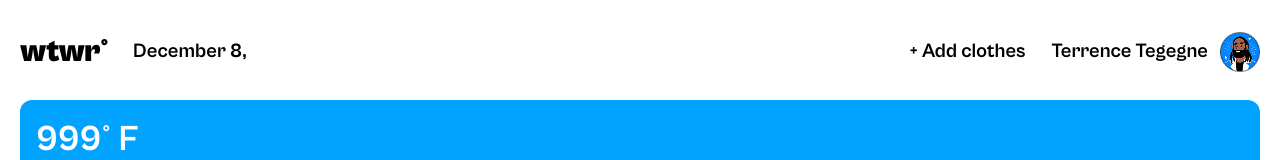
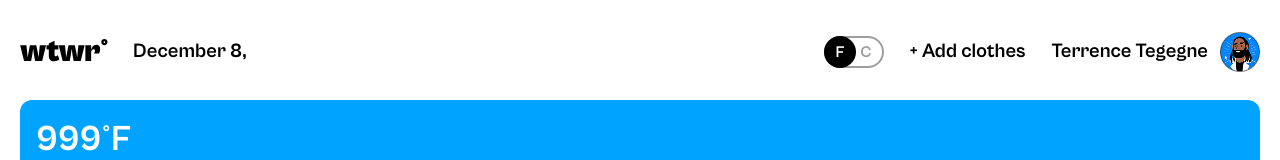
Before and after one commit to davebedoya/se_project_react, a React (Vite) app: page / in a window 1280 px wide. Shown: the top 160 px of the page. Built offline with nearby package versions, Linux system fonts and the light colour scheme; no server answers.

Commit message:
Part 3/10 Completed

```diff
--- a/src/components/App/App.jsx
+++ b/src/components/App/App.jsx
@@ -9,6 +9,7 @@ import ModalWithForm from "../ModalWithForm/ModalWithForm";
 import ItemModal from "../ItemModal/ItemModal";
 import { getWeather, filterWeatherData } from "../../utils/weatherApi";
 import { defaultClothingItems } from "../../utils/constants";
+import CurrentTemperatureUnitContext from "../../contexts/CurrentTemperatureUnitContext";
 
 function App() {
   const [weatherData, setWeatherData] = useState({
@@ -21,6 +22,11 @@ function App() {
   const [activeModal, setActiveModal] = useState("");
   const [selectedCard, setSelectedCard] = useState({});
   const [clothingItems, setClothingItems] = useState(defaultClothingItems);
+  const [currentTemperatureUnit, setCurrentTemperatureUnit] = useState("F");
+
+  const handleToggleSwitchChange = () => {
+    setCurrentTemperatureUnit(currentTemperatureUnit === "F" ? "C" : "F");
+  };
 
   useEffect(() => {
     getWeather(coordinates, apiKey)
@@ -45,6 +51,9 @@ function App() {
   };
 
   return (
+    <CurrentTemperatureUnitContext.Provider
+      value={{ currentTemperatureUnit, handleToggleSwitchChange }}
+    >
       <div className="app">
         <div className="page__content">
           <Header handleAddClick={handleAddClick} weatherData={weatherData} />
@@ -84,7 +93,10 @@ function App() {
           </label>
           <fieldset className="modal__radio-buttons">
             <legend className="modal__legend">Select the weather type:</legend>
-          <label htmlFor="hot" className="modal__label modal__label_type_radio">
+            <label
+              htmlFor="hot"
+              className="modal__label modal__label_type_radio"
+            >
               <input
                 id="hot"
                 type="radio"
@@ -129,6 +141,7 @@ function App() {
           onClose={closeModal}
         />
       </div>
+    </CurrentTemperatureUnitContext.Provider>
   );
 }
 
--- a/src/components/Header/Header.css
+++ b/src/components/Header/Header.css
@@ -9,7 +9,7 @@
 }
 
 .header__date-and-location {
-  margin: 0;
+  margin: 0 auto 0 0;
   font-family: "CabinetGrotesk", sans-serif;
   font-weight: 700;
   font-size: 20px;
@@ -17,7 +17,9 @@
 }
 
 .header__add-clothes-btn {
-  margin: 0 20px 0 auto;
+  /* margin: 0 20px 0 auto; */
+  margin: 0 20px;
+
   font-family: "CabinetGrotesk", sans-serif;
   font-weight: 700;
   font-size: 20px;
--- a/src/components/Header/Header.jsx
+++ b/src/components/Header/Header.jsx
@@ -1,6 +1,7 @@
 import "./Header.css";
 import logo from "../../assets/logo.svg";
 import avatar from "../../assets/avatar.png";
+import ToggleSwitch from "../ToggleSwitch/ToggleSwitch";
 
 function Header({ handleAddClick, weatherData }) {
   const currentDate = new Date().toLocaleString("default", {
@@ -13,6 +14,7 @@ function Header({ handleAddClick, weatherData }) {
       <p className="header__date-and-location">
         {currentDate}, {weatherData.city}
       </p>
+      <ToggleSwitch />
       <button
         onClick={handleAddClick}
         type="button"
--- a/src/components/Main/Main.jsx
+++ b/src/components/Main/Main.jsx
@@ -2,14 +2,18 @@ import "./Main.css";
 
 import WeatherCard from "../WeatherCard/WeatherCard";
 import ItemCard from "../ItemCard/ItemCard";
+import CurrentTemperatureUnitContext from "../../contexts/CurrentTemperatureUnitContext";
+import { useContext } from "react";
 
 function Main({ weatherData, handleCardClick, clothingItems }) {
+  const { currentTemperatureUnit } = useContext(CurrentTemperatureUnitContext);
   return (
     <main>
       <WeatherCard weatherData={weatherData} />
       <section className="cards">
         <p className="cards__text">
-          Today is {weatherData.temp.F}&deg; F / You may want to wear:
+          Today is {weatherData.temp[currentTemperatureUnit]}&deg;
+          {currentTemperatureUnit} / You may want to wear:
         </p>
         <ul className="cards__list">
           {clothingItems
--- /dev/null
+++ b/src/components/ToggleSwitch/ToggleSwitch.css
@@ -0,0 +1,81 @@
+.toggle-switch {
+  width: 56px;
+  height: 28px;
+  border: 2px solid #9e9e9e;
+  border-radius: 16px;
+  background-color: #fff;
+
+  cursor: pointer;
+  overflow: visible;
+  position: relative;
+}
+
+.toggle-switch:hover {
+  border-color: #000;
+}
+
+.toggle-switch__checkbox {
+  opacity: 0;
+  position: absolute;
+  inset: 0;
+  margin: 0;
+  cursor: pointer;
+  z-index: 3;
+}
+
+.toggle-switch__circle {
+  width: 32px;
+  height: 32px;
+  background-color: #000;
+
+  position: absolute;
+  border-radius: 50%;
+  top: -2px;
+  left: -2px;
+  transition: transform 0.2s ease;
+  transform: translateX(0);
+  z-index: 1;
+}
+
+.toggle-switch__text {
+  position: absolute;
+  top: 50%;
+  transform: translateY(-50%);
+  z-index: 2;
+  pointer-events: none;
+  font-weight: 700;
+}
+
+.toggle-switch__text_F {
+  left: 10px;
+  color: #fff;
+  mix-blend-mode: difference;
+}
+
+.toggle-switch__text_C {
+  right: 10px;
+  color: #9e9e9e;
+  mix-blend-mode: normal;
+}
+
+.toggle-switch__checkbox:checked ~ .toggle-switch__circle {
+  transform: translateX(28px);
+}
+
+.toggle-switch__checkbox:checked ~ .toggle-switch__text_F {
+  color: #9e9e9e;
+  mix-blend-mode: normal;
+}
+
+.toggle-switch__checkbox:checked ~ .toggle-switch__text_C {
+  color: #fff;
+  mix-blend-mode: difference;
+}
+
+.toggle-switch:hover .toggle-switch__circle {
+  transform: translateX(2px);
+}
+
+.toggle-switch:hover .toggle-switch__checkbox:checked ~ .toggle-switch__circle {
+  transform: translateX(26px);
+}
--- /dev/null
+++ b/src/components/ToggleSwitch/ToggleSwitch.jsx
@@ -0,0 +1,40 @@
+import { useContext } from "react";
+import CurrentTemperatureUnitContext from "../../contexts/CurrentTemperatureUnitContext";
+import "./ToggleSwitch.css";
+
+function ToggleSwitch() {
+  const { handleToggleSwitchChange, currentTemperatureUnit } = useContext(
+    CurrentTemperatureUnitContext
+  );
+
+  return (
+    <label className="toggle-switch">
+      <input
+        onChange={handleToggleSwitchChange}
+        className="toggle-switch__checkbox"
+        type="checkbox"
+      />
+      <span className="toggle-switch__circle"></span>
+      <span
+        className={`toggle-switch__text toggle-switch__text_F ${
+          currentTemperatureUnit === "F"
+            ? "toggle-switch__text_color_white"
+            : ""
+        }`}
+      >
+        F
+      </span>
+      <span
+        className={`toggle-switch__text toggle-switch__text_C ${
+          currentTemperatureUnit === "C"
+            ? "toggle-switch__text_color_white"
+            : ""
+        }`}
+      >
+        C
+      </span>
+    </label>
+  );
+}
+
+export default ToggleSwitch;
--- a/src/components/WeatherCard/WeatherCard.jsx
+++ b/src/components/WeatherCard/WeatherCard.jsx
@@ -1,7 +1,10 @@
 import "./WeatherCard.css";
 import { weatherOptions, defaultWeatherOptions } from "../../utils/constants";
+import { useContext } from "react";
+import CurrentTemperatureUnitContext from "../../contexts/CurrentTemperatureUnitContext";
 
 function WeatherCard({ weatherData }) {
+  const { currentTemperatureUnit } = useContext(CurrentTemperatureUnitContext);
   const filteredOptions = weatherOptions.filter((option) => {
     return (
       option.day === weatherData.isDay &&
@@ -19,7 +22,9 @@ function WeatherCard({ weatherData }) {
 
   return (
     <section className="weather-card">
-      <p className="weather-card__temp">{weatherData.temp.F}&deg; F </p>
+      <p className="weather-card__temp">
+        {weatherData.temp[currentTemperatureUnit]}&deg;{currentTemperatureUnit}
+      </p>
       <img
         src={weatherOption?.url}
         alt={`Card showing ${
--- /dev/null
+++ b/src/contexts/CurrentTemperatureUnitContext.jsx
@@ -0,0 +1,5 @@
+import { createContext } from "react";
+
+const CurrentTemperatureUnitContext = createContext();
+
+export default CurrentTemperatureUnitContext;
--- a/src/utils/weatherApi.js
+++ b/src/utils/weatherApi.js
@@ -13,7 +13,10 @@ export const getWeather = ({ latitude, longitude }, apiKey) => {
 export const filterWeatherData = (data) => {
   const result = {};
   result.city = data.name;
-  result.temp = { F: data.main.temp };
+  result.temp = {
+    F: Math.round(data.main.temp),
+    C: Math.round((data.main.temp - 32) * (5 / 9)),
+  };
   result.type = getWeatherType(result.temp.F);
   result.condition = data.weather[0].main.toLowerCase();
   result.isDay = isDay(data.sys, Date.now());
```
Lines whose indentation alone changed are shown as unchanged.
